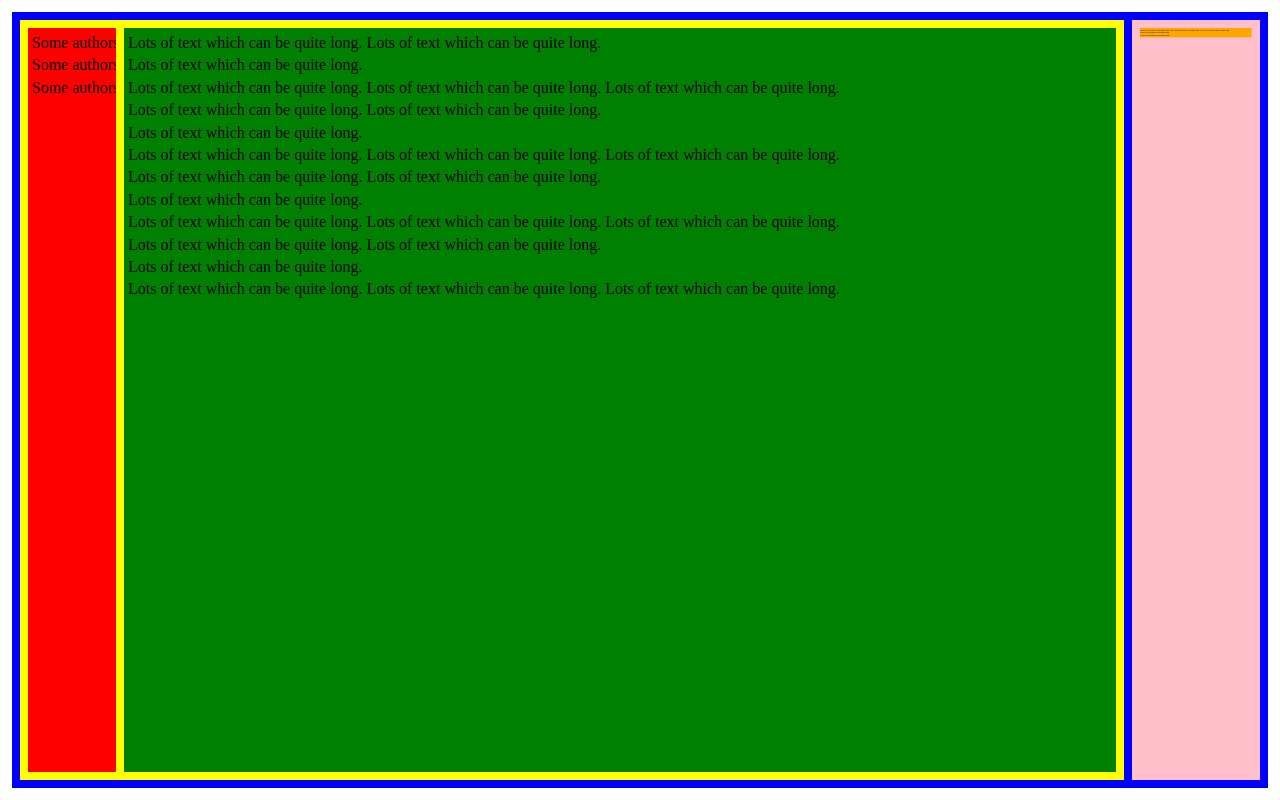
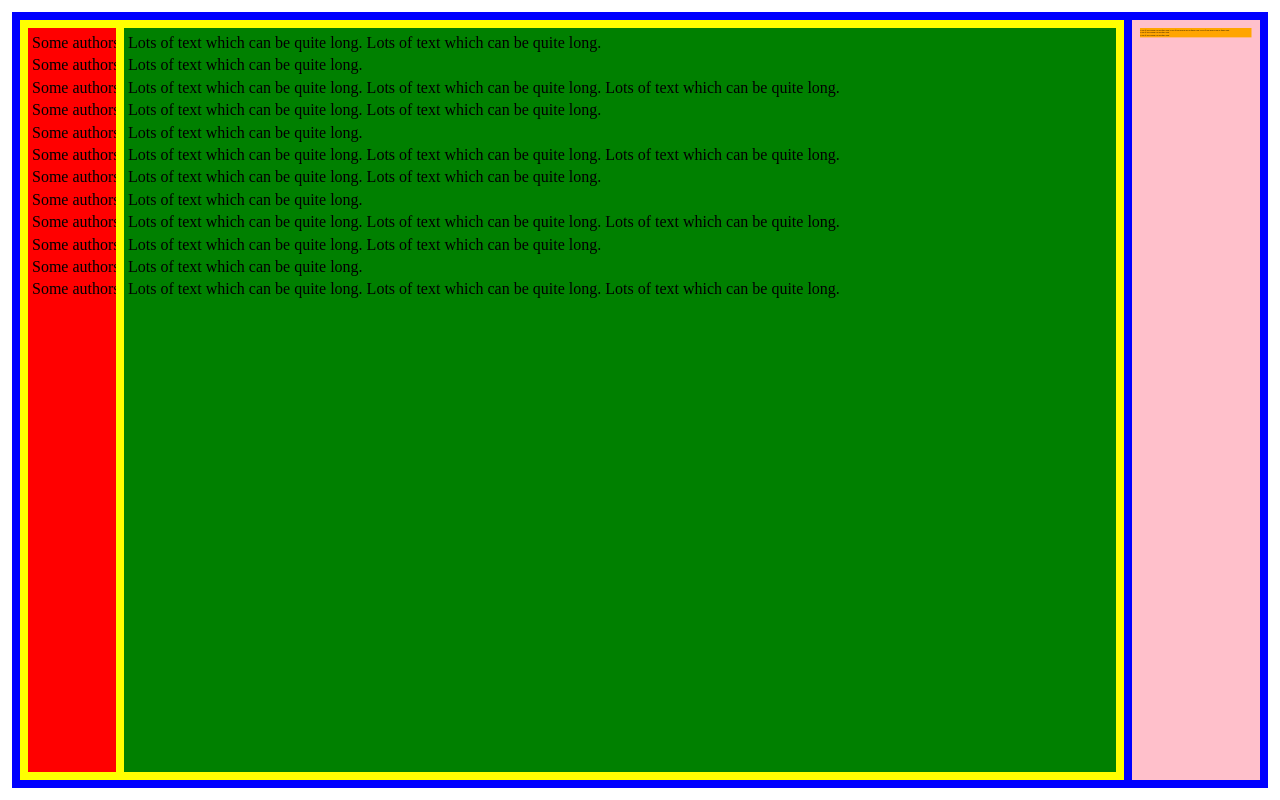
Before and after one commit to jchown/yellow-snow-vscode, a website: page test.html in a window 1280 px wide. Drawn offline with Linux system fonts and the light colour scheme.

Commit message:
Authors needs to scroll the same as the content but isn't

```diff
--- a/test.html
+++ b/test.html
@@ -64,15 +64,18 @@
     <div id="container">
         <div id="content">
             <div id="authors">
-                <div class="line">
-                    Some authors that should be truncated
-                </div>
-                <div class="line">
-                    Some authors
-                </div>
-                <div class="line">
-                    Some authors
-                </div>
+                <div class="line">Some authors that should be truncated</div>
+                <div class="line">Some authors</div>
+                <div class="line">Some authors</div>
+                <div class="line">Some authors that should be truncated</div>
+                <div class="line">Some authors</div>
+                <div class="line">Some authors</div>
+                <div class="line">Some authors that should be truncated</div>
+                <div class="line">Some authors</div>
+                <div class="line">Some authors</div>
+                <div class="line">Some authors that should be truncated</div>
+                <div class="line">Some authors</div>
+                <div class="line">Some authors</div>
             </div>
             <div id="text">
                 <div class="line">Lots of text which can be quite long. Lots of text which can be quite long.</div>
```
